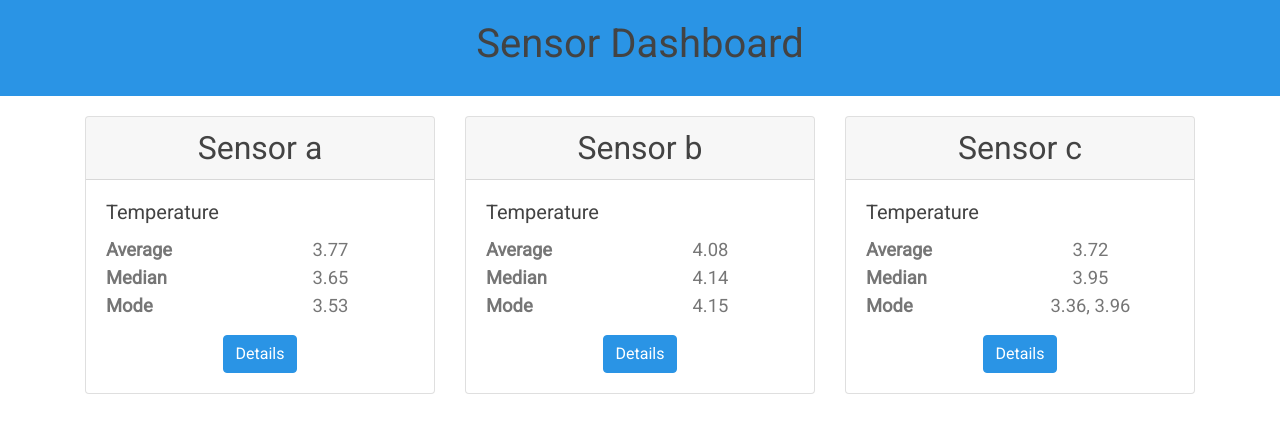
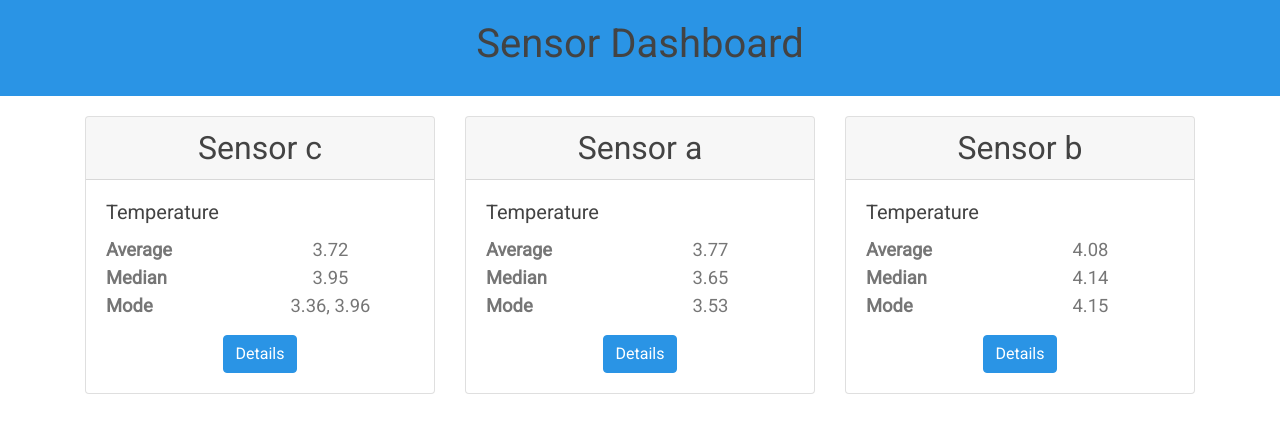
Before and after one commit to jp0123/sensor, a React (Create React App) app: page / in a window 1280 px wide. Shown: the top 432 px of the page. Built offline with nearby package versions, Linux system fonts and the light colour scheme.

Commit message:
Add priority ordering for sensorDataOverview

```diff
--- a/src/data/sensorDataOverview.js
+++ b/src/data/sensorDataOverview.js
@@ -17,7 +17,7 @@ sensorIds.forEach(id => {
 });
 
 // Output sensor overview
-const sensorDataOverview = []; // Contains each sensor's id, average, median and mode values
+let sensorDataOverview = []; // Contains each sensor's id, average, median and mode values
 sensorDataById.forEach(sensor => {
   const sensorId = sensor[0].id;
   const temperatures = generateTemperaturesArray(sensor);
@@ -29,4 +29,26 @@ sensorDataById.forEach(sensor => {
   ));
 })
 
+sensorDataOverview = sortSensorDataOverviewByPriority(sensorDataOverview);
+
+function sortSensorDataOverviewByPriority(arrayOfSensors) {
+  const sortedArray = arrayOfSensors.sort((a, b) => {
+    const prioritySensors = ["c", "a", "b"];
+    const prioritySensorsArrayLength = prioritySensors.length; // Required to ensure sorting continues to work if more priority sensors are added to the list
+    const sensorA = a.id;
+    const sensorB = b.id;
+    let priorityLevelA = prioritySensors.indexOf(sensorA);
+    let priorityLevelB = prioritySensors.indexOf(sensorB);
+
+    // indexOf() returns -1 if element is not found in array. This affects .sort().
+    if (priorityLevelA === -1) { priorityLevelA = prioritySensorsArrayLength; };
+    if (priorityLevelB === -1) { priorityLevelB = prioritySensorsArrayLength; };
+    // Sorting procedure
+    if (priorityLevelA < priorityLevelB) { return -1 };
+    if (priorityLevelA > priorityLevelB) { return 1 };
+    return 0;
+  });
+  return sortedArray;
+}
+
 export default sensorDataOverview;
```
